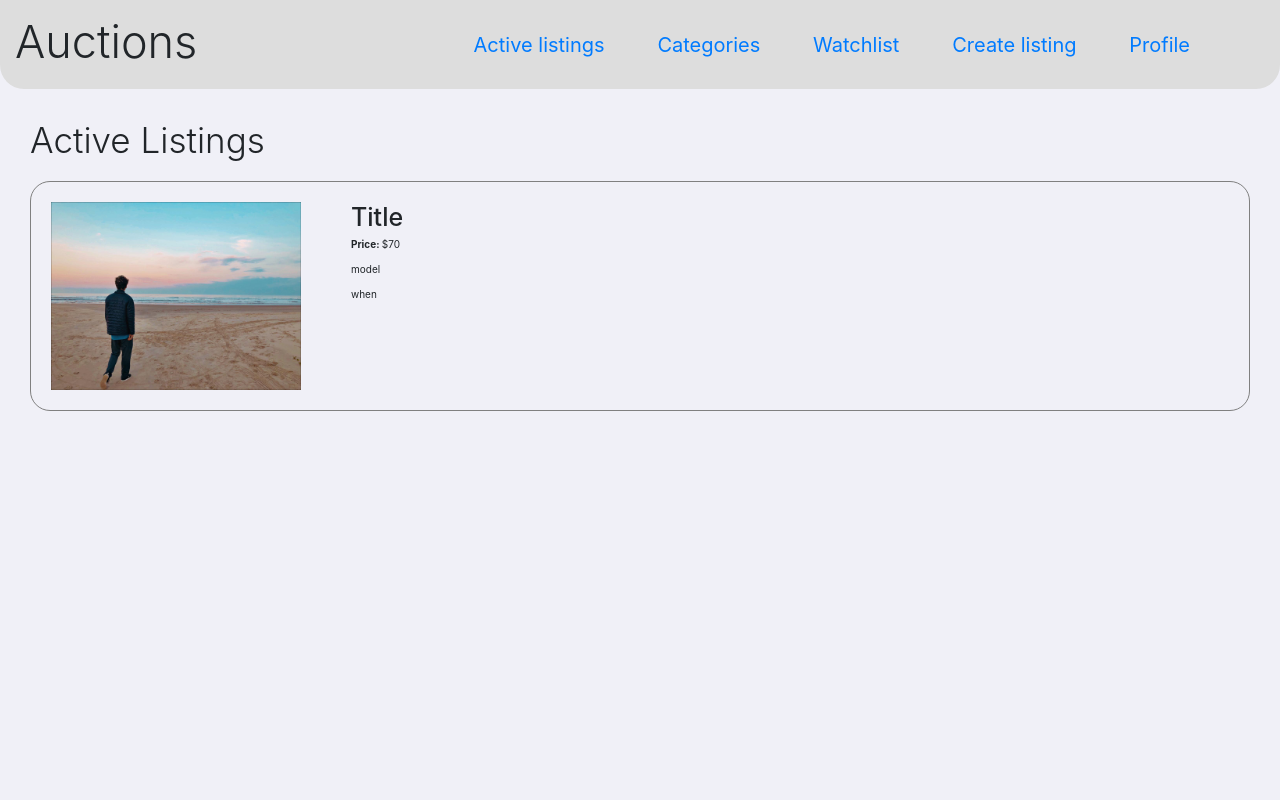
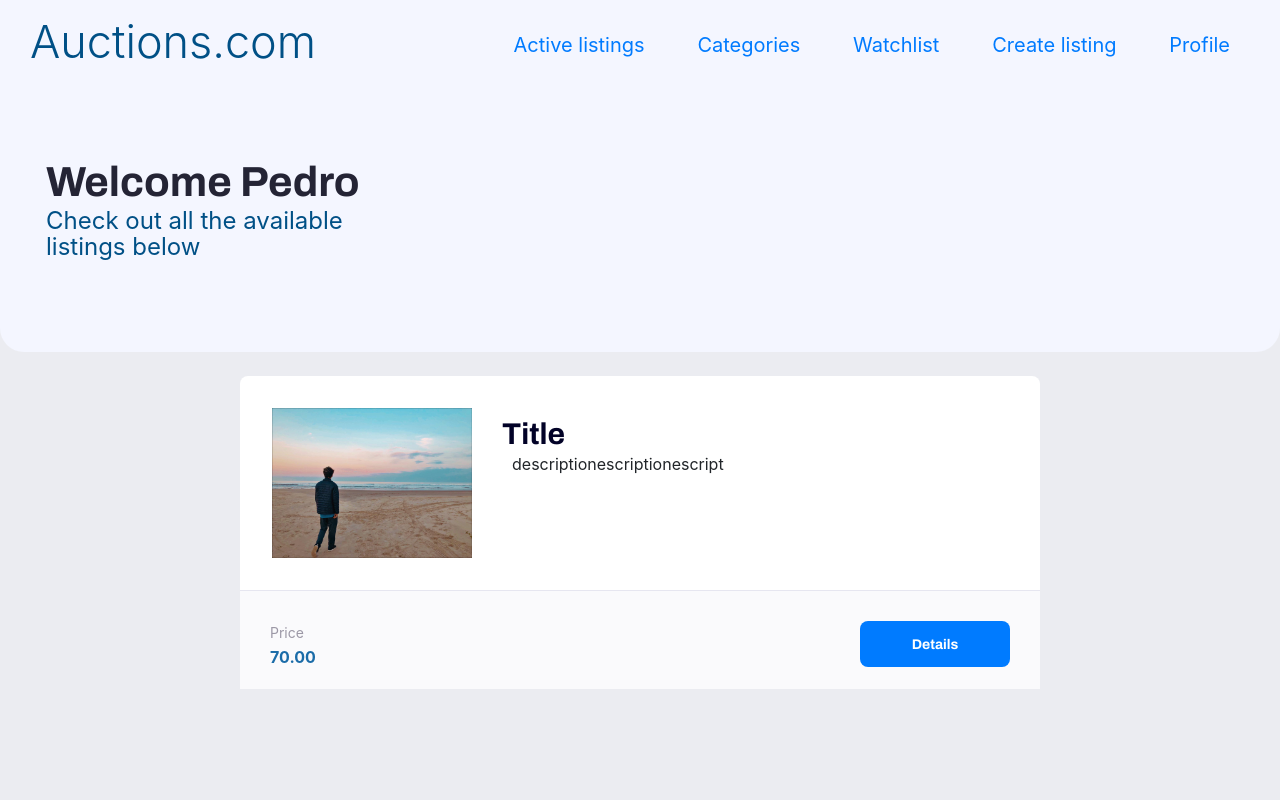
Before and after one commit to p-schlickmann/e-commerce, a Django app: page / in a window 1280 px wide. Run offline with Django 3.2, Linux system fonts and the light colour scheme; some libraries are stand-ins or nearby versions.

Commit message:
Finished landing page interface

```diff
--- a/commerce/auctions/static/auctions/styles/main.css
+++ b/commerce/auctions/static/auctions/styles/main.css
@@ -30,7 +30,7 @@ body, html {
   height: 100vh; }
 
 body {
-  background-color: var(--color-background); }
+  background-color: #ebecf1; }
 
 
 button {
--- a/commerce/auctions/static/auctions/styles/partials/page-landing.css
+++ b/commerce/auctions/static/auctions/styles/partials/page-landing.css
@@ -1,32 +1,94 @@
-#container {
-  width: 100vw; }
-  #container .page-header {
-    background-color: #dddddd;
+#container .page-header {
+  padding-bottom: 6rem;
+  background-color: #f4f6ff;
+  border-bottom-right-radius: 24px;
+  border-bottom-left-radius: 24px; }
+  #container .page-header .top-content {
     display: flex;
     align-items: center;
-    justify-content: space-between;
-    border-bottom-left-radius: 2.4rem;
-    border-bottom-right-radius: 2.4rem; }
-    #container .page-header .title {
-      margin: 1.5rem; }
-    #container .page-header .nav-items {
-      padding-right: 4rem; }
-      #container .page-header .nav-items a {
-        margin-right: 5rem;
-        font-size: 2rem; }
-      #container .page-header .nav-items a:hover {
-        text-decoration: none; }
-  #container main .listings {
-    margin: 3rem; }
-    #container main .listings .item {
-      margin-top: 2rem;
-      padding: 2rem;
+    justify-content: space-between; }
+    #container .page-header .top-content .title {
+      margin: 1.5rem;
+      color: #005086;
+      padding-left: 1.5rem; }
+    #container .page-header .top-content .nav-items a {
+      margin-right: 5rem;
+      font-size: 2rem; }
+    #container .page-header .top-content .nav-items a:hover {
+      text-decoration: none; }
+  #container .page-header .description {
+    margin-top: 7.2rem;
+    margin-left: 4.6rem;
+    margin-bottom: 3.2rem; }
+    #container .page-header .description strong {
+      font: 700 4.2rem Archivo;
+      color: #242435;
+      line-height: 4.2rem; }
+    #container .page-header .description p {
+      max-width: 30rem;
+      font-size: 2.4rem;
+      line-height: 2.6rem;
+      color: #005086;
+      margin-top: 0.5rem; }
+#container main {
+  max-width: 800px;
+  margin: 0 auto; }
+  #container main .listings .item {
+    background-color: var(--color-box-base);
+    border: 1 px solid var(--color-line-in-white);
+    border-radius: 0.8rem;
+    margin: 2.4rem 0; }
+    #container main .listings .item header {
+      padding: 32px;
+      display: flex; }
+      #container main .listings .item header img {
+        width: 20rem; }
+      #container main .listings .item header div {
+        max-width: 70%;
+        margin: 1rem;
+        margin-left: 3rem; }
+        #container main .listings .item header div strong {
+          font: 700 3.0rem Archivo;
+          color: #020227;
+          word-wrap: break-word; }
+        #container main .listings .item header div p {
+          font-size: 1.6rem;
+          line-height: 2.8rem;
+          margin-left: 1rem;
+          word-wrap: break-word; }
+    #container main .listings .item footer {
+      background-color: var(--color-box-footer);
+      border-top: 1px solid var(--color-line-in-white);
       display: flex;
-      border: 1px solid grey;
-      border-radius: 20px; }
-      #container main .listings .item .img-container {
-        margin-right: 5rem; }
-        #container main .listings .item .img-container img {
-          width: 25rem; }
+      align-content: center;
+      justify-content: space-between;
+      padding: 2rem 3rem; }
+      #container main .listings .item footer p {
+        margin-top: 1.0rem;
+        margin-bottom: 0;
+        font-size: 1.4rem;
+        line-height: 2.4rem;
+        color: var(--color-text-complement); }
+        #container main .listings .item footer p strong {
+          font-size: 1.6rem;
+          color: #1b6ca8;
+          display: block; }
+      #container main .listings .item footer .button {
+        width: 15rem;
+        height: 4.6rem;
+        background: #007bff;
+        color: var(--color-button-text);
+        border: 0;
+        border-radius: 0.8rem;
+        cursor: pointer;
+        font: 700 1.4rem Archivo;
+        display: flex;
+        align-items: center;
+        justify-content: space-evenly;
+        text-decoration: none;
+        transition: background 0.2s;
+        margin-top: 1.0rem; }
+      #container main .listings .item footer .button:hover {
+        background-color: #1b6ca8; }
 
 /*# sourceMappingURL=page-landing.css.map */
--- a/commerce/auctions/static/auctions/styles/partials/page-landing.scss
+++ b/commerce/auctions/static/auctions/styles/partials/page-landing.scss
@@ -1,44 +1,117 @@
 #container{
-    width: 100vw;
     .page-header{
-        background-color:#dddddd;
+        padding-bottom: 6rem;
+        background-color:#f4f6ff;
+        border-bottom-right-radius: 24px;
+        border-bottom-left-radius: 24px;
+        .top-content {
             display: flex;
             align-items: center;
             justify-content: space-between;
-        border-bottom-left-radius: 2.4rem;
-        border-bottom-right-radius: 2.4rem;
             .title {
                 margin:1.5rem;
-
+                color: #005086;
+                padding-left: 1.5rem;;
             }
             .nav-items{
-            padding-right: 4rem;
                 a {
                     margin-right: 5rem;
                     font-size: 2rem;
-
                 }
                 a:hover {
                     text-decoration: none;
                 }
             }
         }
-    main {
-        .listings {
-            margin:3rem;
-            .item{
-                margin-top: 2rem;
-                padding: 2rem;
-                display: flex;
-                border: 1px solid grey;
-                border-radius: 20px;
-                .img-container {
-                    margin-right:5rem ;
-                    img {
-                        width: 25rem;
+        .description {
+            margin-top: 7.2rem;
+            margin-left: 4.6rem;
+            margin-bottom:3.2rem;
+        strong {
+            font: 700 4.2rem Archivo;
+            color: rgb(36, 36, 53);
+            line-height: 4.2rem;
+        }
+        p{
+            max-width: 30rem;
+            font-size: 2.4rem;
+            line-height: 2.6rem;
+            color: #005086;
+            margin-top: 0.5rem;
         }
         }
-                .content-container{
+
+    }
+    main {
+        max-width: 800px;
+        margin:0 auto;
+        .listings {
+            .item{
+                background-color: var(--color-box-base);
+                border: 1 px solid var(--color-line-in-white);
+                border-radius: 0.8rem;
+                margin:2.4rem 0;
+                header {
+                    padding:32px;
+                    display: flex;
+                    img{
+                        width: 20rem;
+                    }
+                    div {
+                        max-width: 70%;
+                        margin: 1rem;
+                        margin-left:3rem;
+                        strong {
+                            font:700 3.0rem Archivo;
+                            color:rgb(2, 2, 39);
+                            word-wrap: break-word;
+                        }
+                        p {
+                            font-size: 1.6rem;
+                            line-height: 2.8rem;
+                            margin-left:1rem;
+                            word-wrap: break-word;
+                        }
+                    }
+                }
+                footer {
+                    background-color: var(--color-box-footer);
+                    border-top: 1px solid var(--color-line-in-white);
+                    display: flex;
+                    align-content: center;
+                    justify-content: space-between;
+                    padding:2rem 3rem;
+                    p {
+                        margin-top: 1.0rem;
+                        margin-bottom: 0;
+                        font-size: 1.4rem;
+                        line-height: 2.4rem;
+                        color: var(--color-text-complement);
+                        strong {
+                            font-size: 1.6rem;
+                            color:#1b6ca8;
+                            display: block;
+                        }
+                    }
+                    .button {
+                        width: 15rem;
+                        height:4.6rem;
+                        background: #007bff;
+                        color: var(--color-button-text);
+                        border:0;
+                        border-radius: 0.8rem;
+                        cursor:pointer;
+                        font: 700 1.4rem Archivo;
+                        display: flex;
+                        align-items:center;
+                        justify-content: space-evenly;
+                        text-decoration: none;
+                        transition: background 0.2s;
+                        margin-top:1.0rem;
+                    }
+                    .button:hover{
+                        background-color: #1b6ca8;
+                    }
 
                 }
             }
--- a/commerce/auctions/templates/auctions/index.html
+++ b/commerce/auctions/templates/auctions/index.html
@@ -14,8 +14,9 @@
     <body id="home">
         <div id="container">
             <header class="page-header">
+                <div class="top-content">
                     <div class="title">
-                    <h1 class="display-3">Auctions</h1>
+                        <h1 class="display-3">Auctions.com</h1>
                     </div>
                     <div class="nav-items">
                         <a href="">Active listings</a>
@@ -24,21 +25,35 @@
                         <a href="">Create listing</a>
                         <a href="">Profile</a>
                     </div>
+                </div>
+                <div class="description">
+                    <strong>Welcome Pedro</strong>
+                    <p>Check out all the available listings below</p>
+                </div>
             </header>
             <main>
                 <div class="listings">
-                    <h1 class="display-4">Active Listings</h1>
-                    <div class="item">
-                        <div class="img-container">
+                    <article class="item" >
+                        <header>
                                 <img src="{% static 'auctions/images/test.jpeg' %}" alt="">
+                            <div>
+                                <strong>Title</strong>
+                                <p class="article-content">descriptionescriptionescript</p>
                             </div>
-                        <div class="content-container">
-                            <h1>Title</h1>
-                            <p><strong>Price: </strong><span>$70</span></p>
-                            <p>model</p>
-                            <p>when</p>
-                        </div>
-                    </div>
+                        </header>
+
+                        <footer>
+
+                            <p>Price<strong>70.00</strong></p>
+
+
+
+
+                            <a href="" class="button">Details</a>
+                        </footer>
+
+
+                    </article>
                 </div>
             </main>
         </div>
```
Also changed, not shown: 1 other file. Lines whose indentation alone changed are shown as unchanged.
